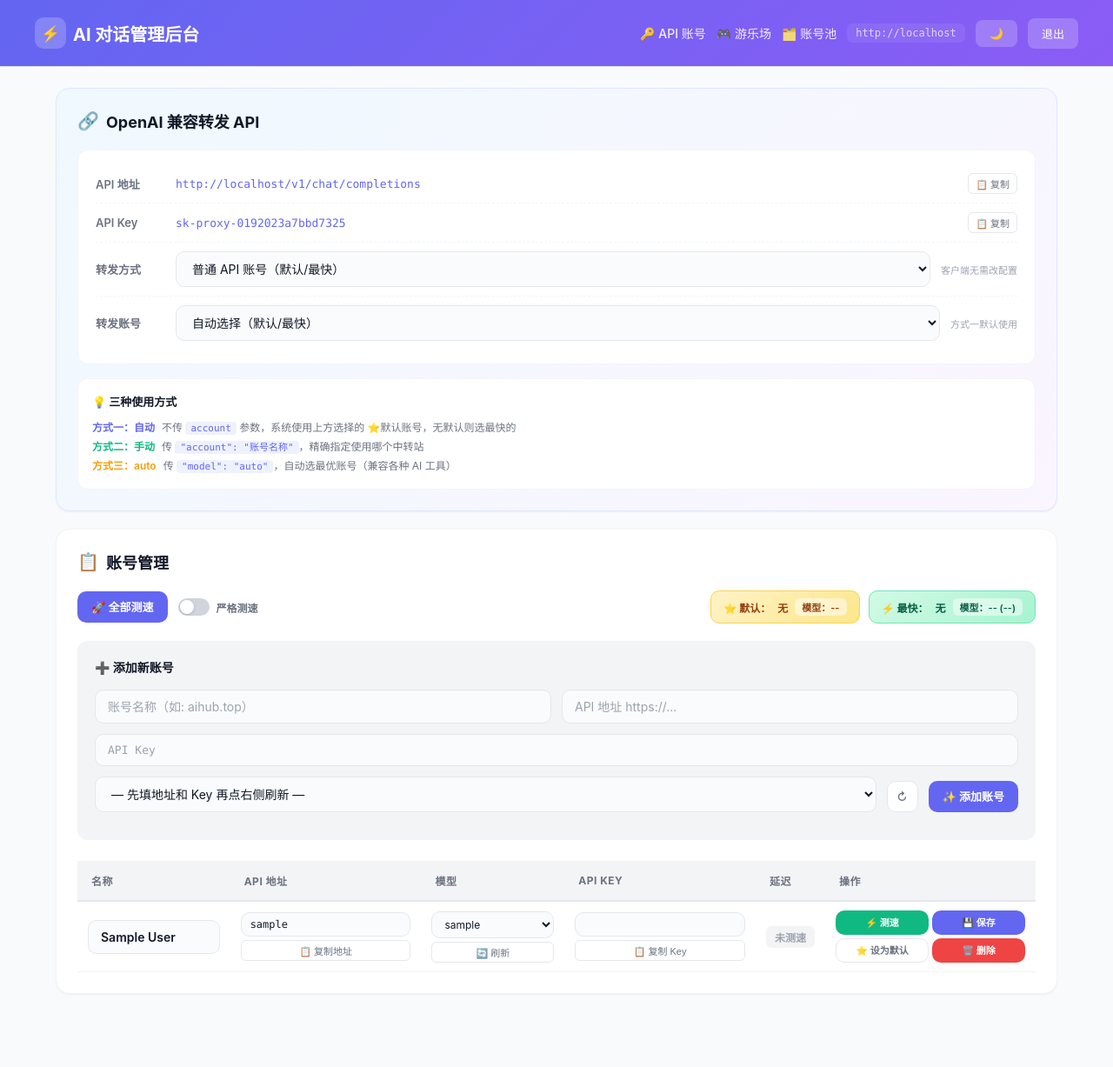
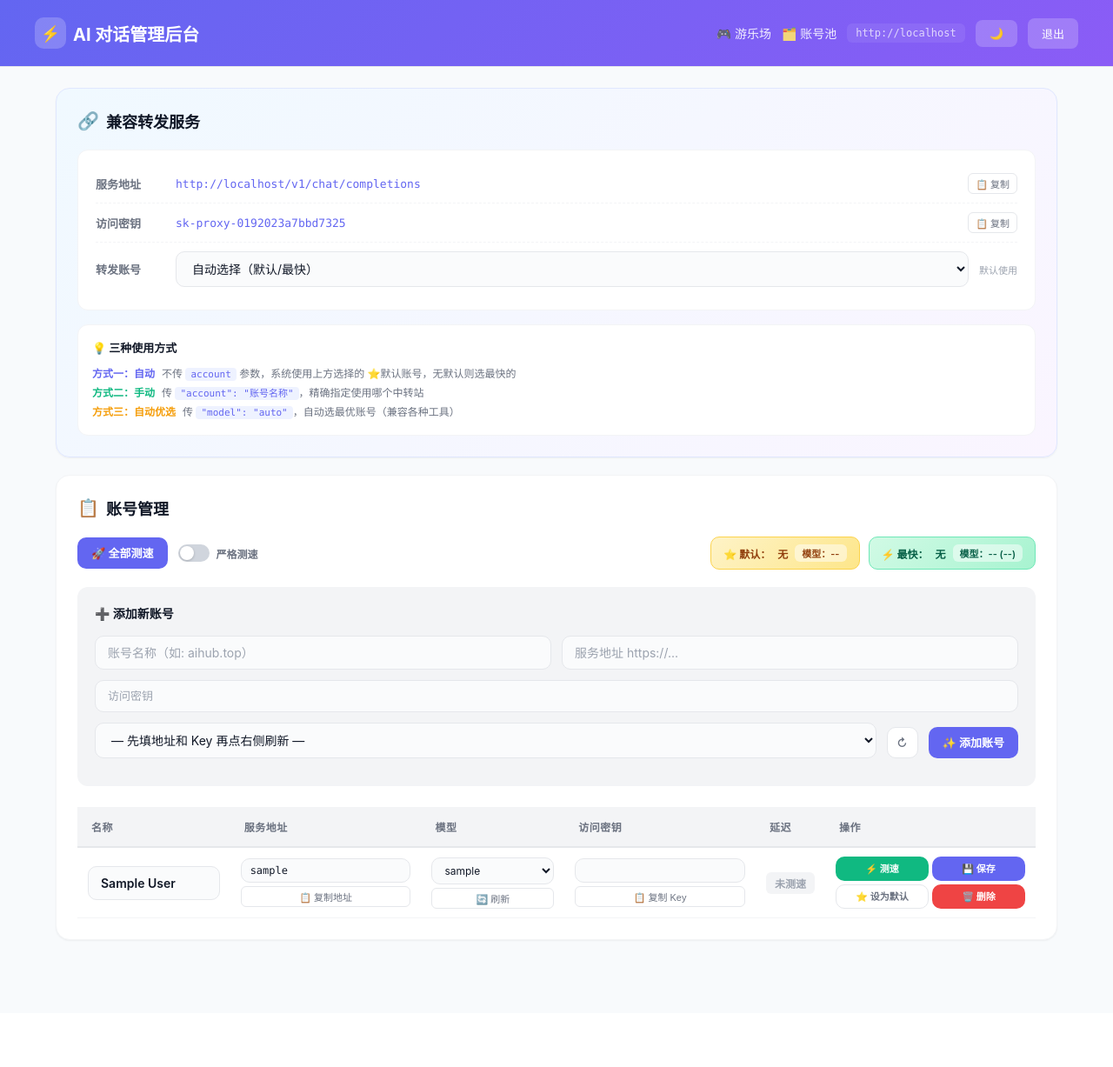
Before and after one commit to listnm/AI_CHAT, a Flask app: page /admin in a window 1280 px wide. Shown: the whole page at 87% size. After the commit the page ends 1082 px from the top, so only its background shows below. Run offline with Flask 3, Linux system fonts and the light colour scheme; the visitor is signed in with stand-in values (Sample User, id 1); data comes from the database, SQL or seed files in the repository; data that the repository does not hold is empty; some libraries are stand-ins or nearby versions.

Commit message:
Add files via upload

```diff
--- a/templates/admin.html
+++ b/templates/admin.html
@@ -956,7 +956,6 @@
                 <span>AI 对话管理后台</span>
             </div>
             <div class="admin-nav">
-                <a href="/api">🔑 API 账号</a>
                 <a href="/playground">🎮 游乐场</a>
                 <a href="/acc">🗂️ 账号池</a>
                 <span class="base-url">{{ base_url }}</span>
@@ -969,32 +968,24 @@
     </div>
 
     <div class="container">
-        <!-- 转发 API 信息 -->
+            <!-- 兼容转发服务信息 -->
             <div class="card api-info-card">
                 <div class="card-header">
                     <div class="card-title">
                         <span class="card-title-icon">🔗</span>
-                    OpenAI 兼容转发 API
+                        兼容转发服务
                     </div>
                 </div>
                 <div class="api-info-box">
                     <div class="api-row">
-                    <span class="api-label">API 地址</span>
+                        <span class="api-label">服务地址</span>
                         <span class="api-value" id="proxyUrl">{{ proxy_url }}</span>
                         <button class="copy-btn" onclick="copyText('proxyUrl')">📋 复制</button>
                     </div>
                     <div class="api-row">
-                    <span class="api-label">API Key</span>
+                        <span class="api-label">访问密钥</span>
                         <span class="api-value" id="proxyKey">{{ proxy_api_key }}</span>
                         <button class="copy-btn" onclick="copyText('proxyKey')">📋 复制</button>
-                </div>
-                <div class="api-row">
-                    <span class="api-label">转发方式</span>
-                    <select class="select" id="proxyProviderSelect" onchange="onProxyProviderChange(this)" style="flex:1;min-width:0;">
-                        <option value="accounts" {% if proxy_provider != 'grok' %}selected{% endif %}>普通 API 账号（默认/最快）</option>
-                        <option value="grok" {% if proxy_provider == 'grok' %}selected{% endif %} {% if not grok_available %}disabled{% endif %}>Grok OAuth（{{ grok_available }} 个可用）</option>
-                    </select>
-                    <span style="font-size:11px;color:var(--text-muted);white-space:nowrap;">客户端无需改配置</span>
                     </div>
                     <div class="api-row">
                         <span class="api-label">转发账号</span>
@@ -1004,7 +995,7 @@
                             <option value="{{ acc.id }}" {% if acc.is_default %}selected{% endif %}>{{ acc.name }}</option>
                             {% endfor %}
                         </select>
-                    <span style="font-size:11px;color:var(--text-muted);white-space:nowrap;">方式一默认使用</span>
+                        <span style="font-size:11px;color:var(--text-muted);white-space:nowrap;">默认使用</span>
                     </div>
                 </div>
                 <div class="usage-tips">
@@ -1019,8 +1010,8 @@
                             <span>传 <code>"account": "账号名称"</code>，精确指定使用哪个中转站</span>
                         </li>
                         <li class="tip-item">
-                        <span class="method" style="color:#f59e0b;">方式三：auto</span>
-                        <span>传 <code>"model": "auto"</code>，自动选最优账号（兼容各种 AI 工具）</span>
+                            <span class="method" style="color:#f59e0b;">方式三：自动优选</span>
+                            <span>传 <code>"model": "auto"</code>，自动选最优账号（兼容各种工具）</span>
                         </li>
                     </ul>
                 </div>
@@ -1066,12 +1057,12 @@
                         <input type="text" id="newName" class="input" placeholder="账号名称（如: aihub.top）">
                     </div>
                     <div class="form-group">
-                        <input type="url" id="newUrl" class="input" placeholder="API 地址 https://...">
+                        <input type="url" id="newUrl" class="input" placeholder="服务地址 https://...">
                     </div>
                 </div>
                 <div class="form-row">
                     <div class="form-group">
-                        <input type="password" id="newKey" class="input input-mono" placeholder="API Key">
+                        <input type="password" id="newKey" class="input input-mono" placeholder="访问密钥">
                     </div>
                 </div>
                 <div class="form-row">
@@ -1096,9 +1087,9 @@
                     <thead>
                         <tr>
                             <th style="width: 16%;">名称</th>
-                            <th style="width: 20%;">API 地址</th>
+                            <th style="width: 20%;">服务地址</th>
                             <th style="width: 15%;">模型</th>
-                            <th style="width: 20%;">API Key</th>
+                            <th style="width: 20%;">访问密钥</th>
                             <th style="width: 7%;">延迟</th>
                             <th style="width: 22%;">操作</th>
                         </tr>
@@ -1180,7 +1171,7 @@
                     </div>
                     <div class="account-card-body">
                         <div class="account-card-field">
-                            <span class="account-card-label">API 地址</span>
+                            <span class="account-card-label">服务地址</span>
                             <input type="url" id="url-mobile-{{ acc.id }}" value="{{ acc.api_url }}" class="input input-mono">
                             <button class="copy-btn" onclick="copyUrl('{{ acc.id }}', this)">📋 复制地址</button>
                         </div>
@@ -1192,7 +1183,7 @@
                             <button class="copy-btn" onclick="adminRefreshModelsMobile('{{ acc.id }}', this)">🔄 刷新模型</button>
                         </div>
                         <div class="account-card-field">
-                            <span class="account-card-label">API Key</span>
+                            <span class="account-card-label">访问密钥</span>
                             <input type="text" id="key-mobile-{{ acc.id }}" value="{{ acc.api_key }}" class="input input-mono">
                             <button class="copy-btn" onclick="copyKey('{{ acc.id }}', this)">📋 复制 Key</button>
                         </div>
@@ -1353,16 +1344,6 @@
                 showAdminMsg('取消失败', 'fail');
                 if (btn) btnDone(btn);
             }
-        }
-
-        // 转发账号下拉：选账号 → 设为默认；选自动 → 取消默认
-        async function onProxyProviderChange(sel) {
-            try {
-                const resp = await fetch('/api/proxy-settings', {method:'PUT', headers:{'Content-Type':'application/json'}, body:JSON.stringify({provider: sel.value})});
-                const result = await resp.json();
-                if (!result.ok) { showAdminMsg(result.message || '切换失败', 'fail'); return; }
-                showAdminMsg(result.provider === 'grok' ? '已切换到 Grok OAuth 转发' : '已切换到普通 API 账号转发', 'success');
-            } catch (e) { showAdminMsg('切换失败：' + e.message, 'fail'); }
         }
 
         async function onProxyAccountChange(sel) {
@@ -1409,7 +1390,7 @@
 
         async function saveAccount(id, name, url, key, model, btn) {
             if (!name || !url) {
-                showAdminMsg('名称和 API 地址不能为空', 'fail');
+                showAdminMsg('名称和 服务地址不能为空', 'fail');
                 return;
             }
             if (btn) btnLoading(btn, '⏳ 保存中...');
@@ -1441,7 +1422,7 @@
             const url = document.getElementById('newUrl').value.trim();
             const key = document.getElementById('newKey').value.trim();
             if (!url || !key) {
-                showAdminMsg('请先填写 API 地址和 Key', 'fail');
+                showAdminMsg('请先填写 服务地址和 Key', 'fail');
                 return;
             }
             const btn = this;
```
Lines whose indentation alone changed are shown as unchanged.
